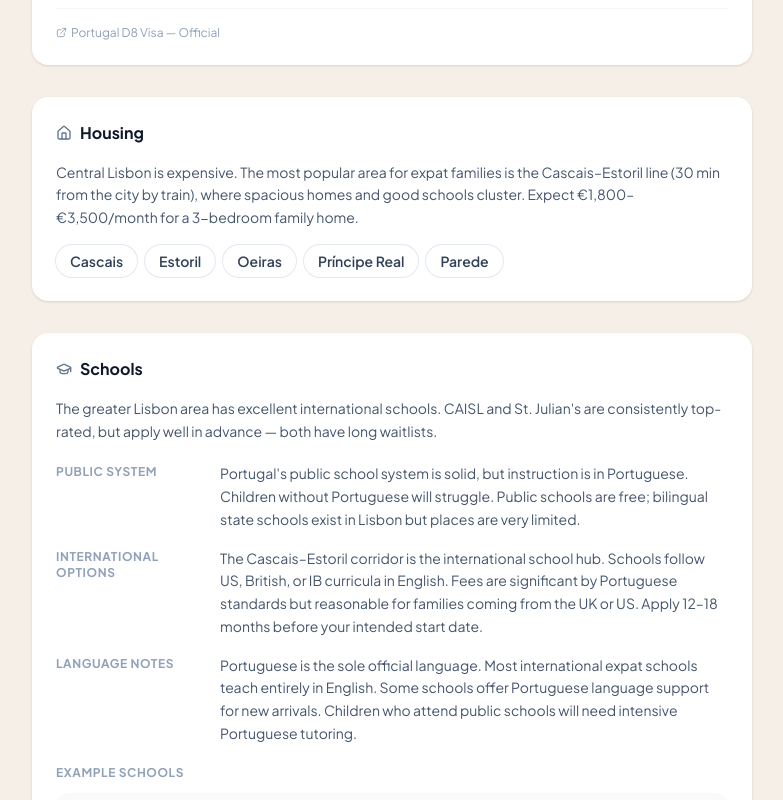
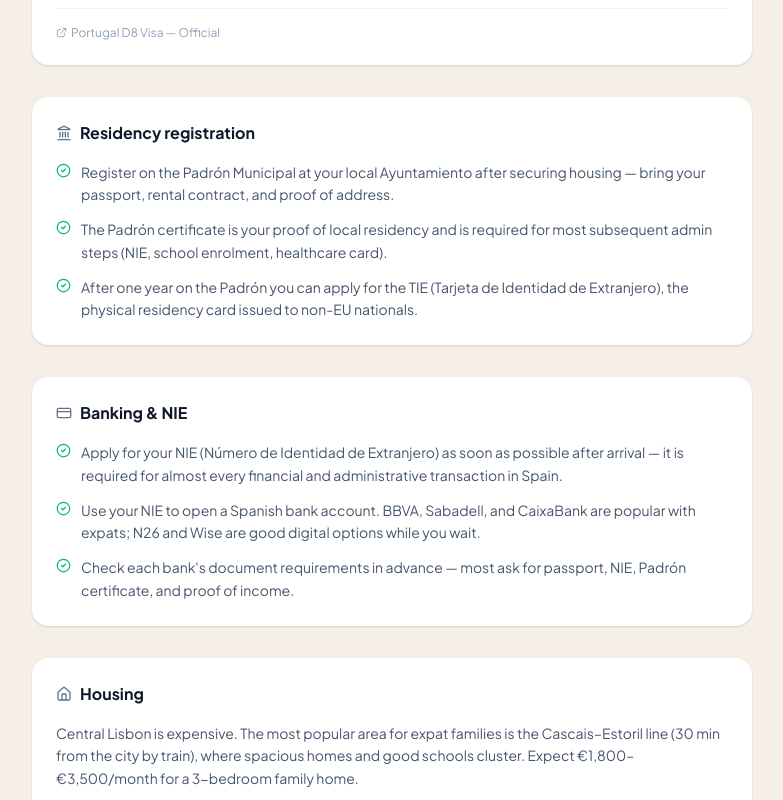
Before and after one commit to EladSOR/family-relo, a Next.js app: page /portugal/lisbon in a window 1280 px wide. Shown: the part 2400-3200 px from the top of the page, without its empty margins (248-1031 px from the left). Built offline with nearby package versions, Linux system fonts and the light colour scheme.

Commit message:
Add residency and banking sections

```diff
--- a/app/[country]/[city]/page.tsx
+++ b/app/[country]/[city]/page.tsx
@@ -4,7 +4,7 @@ import {
   MapPin, Shield, BadgeDollarSign, Home,
   Stethoscope, GraduationCap, FileText, ExternalLink,
   CheckCircle2, AlertTriangle, Baby, ClipboardList,
-  BookOpen, ChevronRight,
+  BookOpen, ChevronRight, Landmark, CreditCard,
 } from "lucide-react";
 import citiesData from "@/data/cities.json";
 import type { Destination, Source } from "@/lib/types";
@@ -194,6 +194,46 @@ export default async function CityPage({ params }: Props) {
               </div>
             ))}
           </div>
+        </Section>
+
+        {/* ── Residency ─────────────────────────────────────────────────── */}
+        <Section
+          id="residency"
+          title="Residency registration"
+          icon={<Landmark size={16} className="text-slate-500" />}
+        >
+          <ul className="space-y-3">
+            {[
+              "Register on the Padrón Municipal at your local Ayuntamiento after securing housing — bring your passport, rental contract, and proof of address.",
+              "The Padrón certificate is your proof of local residency and is required for most subsequent admin steps (NIE, school enrolment, healthcare card).",
+              "After one year on the Padrón you can apply for the TIE (Tarjeta de Identidad de Extranjero), the physical residency card issued to non-EU nationals.",
+            ].map((item, i) => (
+              <li key={i} className="flex items-start gap-2.5 text-sm leading-relaxed text-slate-600">
+                <CheckCircle2 size={15} className="mt-0.5 shrink-0 text-emerald-500" />
+                {item}
+              </li>
+            ))}
+          </ul>
+        </Section>
+
+        {/* ── Banking & NIE ─────────────────────────────────────────────── */}
+        <Section
+          id="banking"
+          title="Banking & NIE"
+          icon={<CreditCard size={16} className="text-slate-500" />}
+        >
+          <ul className="space-y-3">
+            {[
+              "Apply for your NIE (Número de Identidad de Extranjero) as soon as possible after arrival — it is required for almost every financial and administrative transaction in Spain.",
+              "Use your NIE to open a Spanish bank account. BBVA, Sabadell, and CaixaBank are popular with expats; N26 and Wise are good digital options while you wait.",
+              "Check each bank's document requirements in advance — most ask for passport, NIE, Padrón certificate, and proof of income.",
+            ].map((item, i) => (
+              <li key={i} className="flex items-start gap-2.5 text-sm leading-relaxed text-slate-600">
+                <CheckCircle2 size={15} className="mt-0.5 shrink-0 text-emerald-500" />
+                {item}
+              </li>
+            ))}
+          </ul>
         </Section>
 
         {/* ── Housing ───────────────────────────────────────────────────── */}
```
